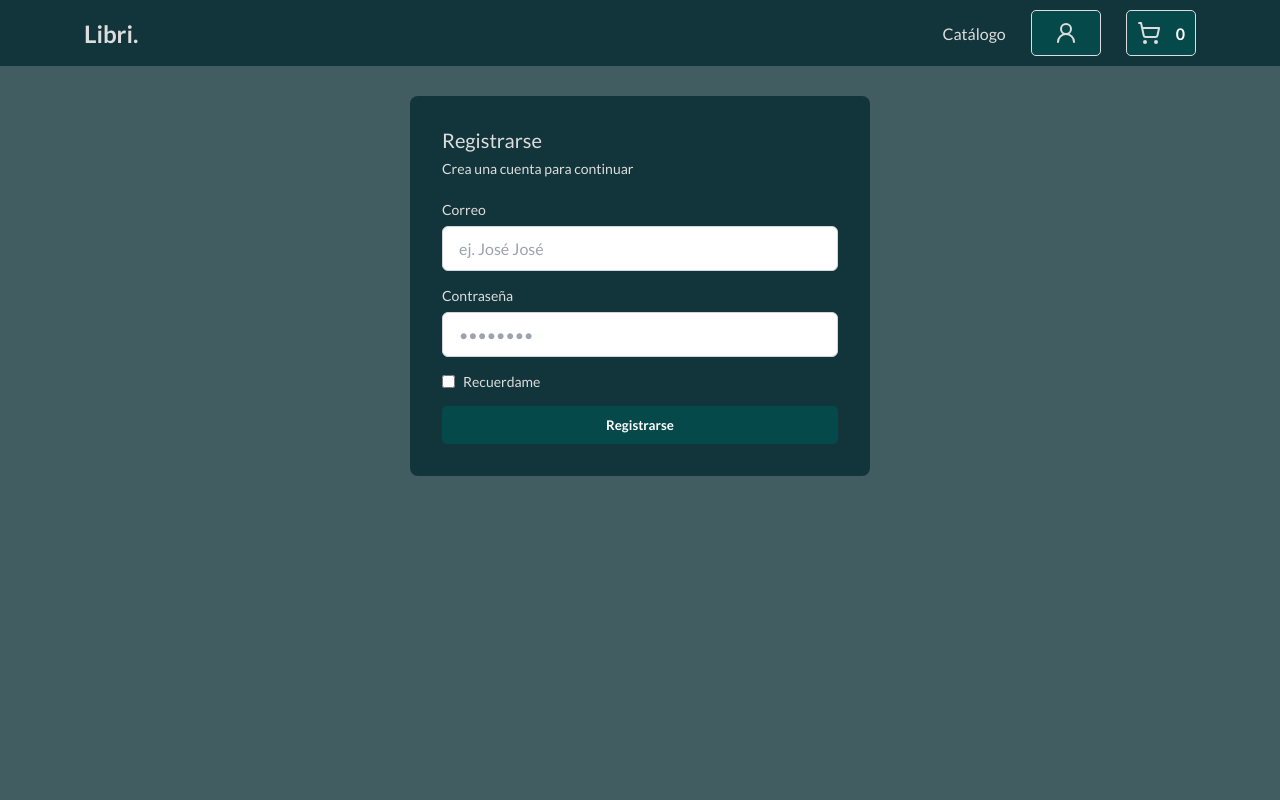
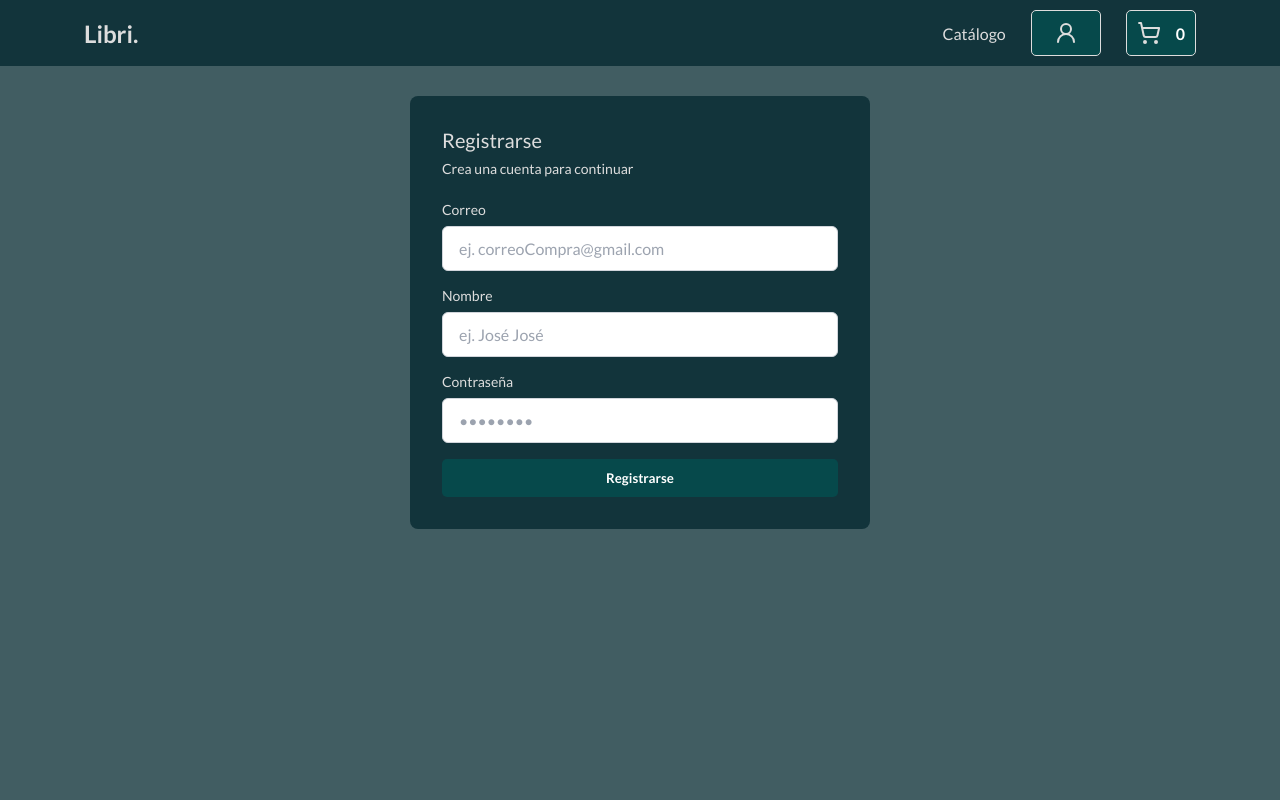
Before and after one commit to EnzoDev10/Libri, a React (Vite) app: page /#/login in a window 1280 px wide. Shown: the top 800 px of the page. Built offline with nearby package versions, Linux system fonts and the light colour scheme; sample sign-in values are in the browser's storage.

Commit message:
Moved Authentication related files inside components.

```diff
--- a/src/App.tsx
+++ b/src/App.tsx
@@ -1,7 +1,7 @@
 import { Route, Routes } from "react-router-dom";
 import "./App.css";
 import { Home, Cart, Dashboard } from "./pages/pagesIndex";
-import { ProtectedRoute, LoginForm } from "./Auth/authIndex";
+import { ProtectedRoute, LoginForm } from "./components/Auth/authIndex";
 import {
     CartContextProvider,
     ProductsContextProvider,
--- a/src/Auth/LoginForm.tsx
+++ b/src/components/Auth/LoginForm.tsx
@@ -1,7 +1,7 @@
 import { useState } from "react";
 import { useNavigate } from "react-router-dom";
-import { useAuthContext } from "../context/contextIndex";
-import { Footer, Header, Button, Wrapper } from "../components";
+import { useAuthContext } from "../../context/contextIndex";
+import { Footer, Header, Button, Wrapper } from "..";
 import styled from "styled-components";
 import toast from "react-hot-toast";
 
@@ -59,6 +59,7 @@ const FormLabel = styled.label`
 `;
 
 const FormInput = styled.input`
+    color: var(--text-dark);
     width: 100%;
     padding: 0.75rem 1rem;
     border: 1px solid #d1d5db;
@@ -77,32 +78,6 @@ const FormInput = styled.input`
         color: #9ca3af;
     }
 `;
-
-const FormOptions = styled.div`
-    display: flex;
-    align-items: center;
-    justify-content: space-between;
-    font-size: 0.875rem;
-`;
-
-const CheckboxWrapper = styled.label`
-    display: flex;
-    align-items: center;
-`;
-
-const Checkbox = styled.input`
-    margin-right: 0.5rem;
-    border-radius: 0.25rem;
-
-    color: #3b82f6;
-    outline: none;
-
-    &:focus {
-        box-shadow: 0 0 0 2px var(--accent-color);
-    }
-`;
-
-const CheckboxLabel = styled.span``;
 
 const SubmitButton = styled(Button)`
     width: 100%;
@@ -125,6 +100,8 @@ const SubmitButton = styled(Button)`
 
 export const LoginForm = () => {
     const [email, setEmail] = useState("");
+    const [username, setUsername] = useState("");
+
     const [password, setPassword] = useState("");
     const authContext = useAuthContext();
     const navigate = useNavigate();
@@ -133,16 +110,17 @@ export const LoginForm = () => {
         e.preventDefault();
         // Authentication simulation
         if (email === "adminLocal@gmail.com" && password === "1234") {
-            authContext?.login(email);
+            authContext?.login(username, true);
             toast.success("Bienvenido, admin.", { position: "bottom-right" });
             navigate("/dashboard");
         } else {
-            authContext?.login(email);
+            authContext?.login(username, false);
             navigate("/dashboard");
             toast.success("Cuenta creada con exito.", {
                 position: "bottom-right",
             });
         }
+        console.log(email);
     };
 
     return (
@@ -167,8 +145,22 @@ export const LoginForm = () => {
                                 <FormInput
                                     type='email'
                                     id='email'
+                                    required
                                     value={email}
                                     onChange={(e) => setEmail(e.target.value)}
+                                    placeholder='ej. correoCompra@gmail.com'
+                                />
+                            </FormGroup>
+                            <FormGroup>
+                                <FormLabel htmlFor='name'>Nombre</FormLabel>
+                                <FormInput
+                                    type='text'
+                                    id='name'
+                                    required
+                                    value={username}
+                                    onChange={(e) =>
+                                        setUsername(e.target.value)
+                                    }
                                     placeholder='ej. José José'
                                 />
                             </FormGroup>
@@ -179,6 +171,7 @@ export const LoginForm = () => {
                                 <FormInput
                                     type='password'
                                     id='password'
+                                    required
                                     value={password}
                                     onChange={(e) =>
                                         setPassword(e.target.value)
@@ -186,12 +179,12 @@ export const LoginForm = () => {
                                     placeholder='••••••••'
                                 />
                             </FormGroup>
-                            <FormOptions>
+                            {/*                             <FormOptions>
                                 <CheckboxWrapper>
                                     <Checkbox type='checkbox' />
                                     <CheckboxLabel>Recuerdame</CheckboxLabel>
                                 </CheckboxWrapper>
-                            </FormOptions>
+                            </FormOptions> */}
                             <SubmitButton>Registrarse</SubmitButton>
                         </Form>
                     </FormContainer>
--- a/src/context/AuthContext.tsx
+++ b/src/context/AuthContext.tsx
@@ -1,16 +1,23 @@
 import { createContext, useContext } from "react";
 import type { PropsWithChildren } from "react";
-
+import toast from "react-hot-toast";
+import { useNavigate } from "react-router-dom";
 interface authProps {
-    login: (username: string) => void;
+    login: (username: string, isAdmin: boolean) => void;
     logout: () => void;
 }
 
 const AuthContext = createContext<authProps | null>(null);
 
 export function AuthProvider({ children }: PropsWithChildren) {
-    const login = (username: string) => {
+    const Navigate = useNavigate();
+
+    const login = (username: string, isAdmin: boolean) => {
         const token = `fake-token-${username}`;
+
+        if (isAdmin) {
+            localStorage.setItem("isAdmin", `${isAdmin}`);
+        }
 
         localStorage.setItem("authToken", token);
         localStorage.setItem("name", username);
@@ -19,6 +26,9 @@ export function AuthProvider({ children }: PropsWithChildren) {
     const logout = () => {
         localStorage.removeItem("authToken");
         localStorage.removeItem("name");
+        localStorage.removeItem("isAdmin");
+        Navigate("/");
+        toast.success("sesion cerrada con exito.");
     };
 
     return (
```
Also changed, not shown: src/components/Auth/ProtectedRoute.tsx (renamed from src/Auth/ProtectedRoute.tsx), src/components/Auth/authIndex.tsx (renamed from src/Auth/authIndex.tsx).
